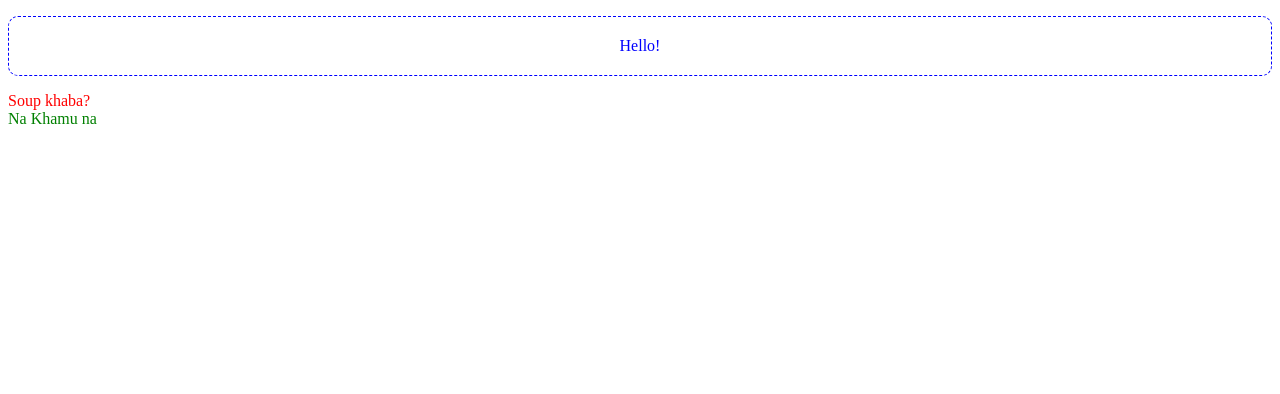
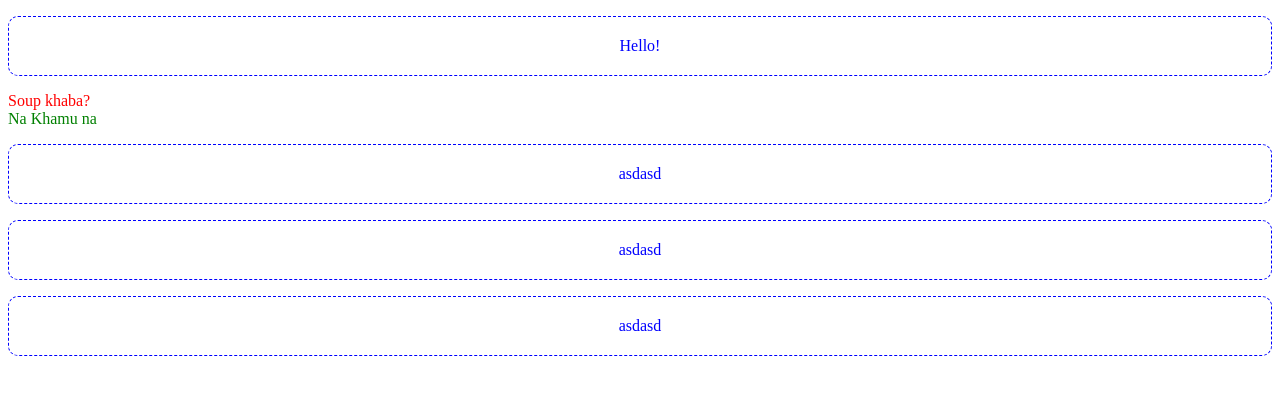
Before and after one commit to Iftekhar16/course-site1, a plain HTML site: page first.html in a window 1280 px wide. Drawn offline with Linux system fonts and the light colour scheme.

Commit message:
commit 2

```diff
--- a/first.html
+++ b/first.html
@@ -13,5 +13,9 @@
     <div class="na">Na Khamu na</div>
 
     <!-- <div class="main-container">Site</div> -->
+
+    <p>asdasd</p>
+    <p>asdasd</p>
+    <p>asdasd</p>
 </body>
 </html>
```
